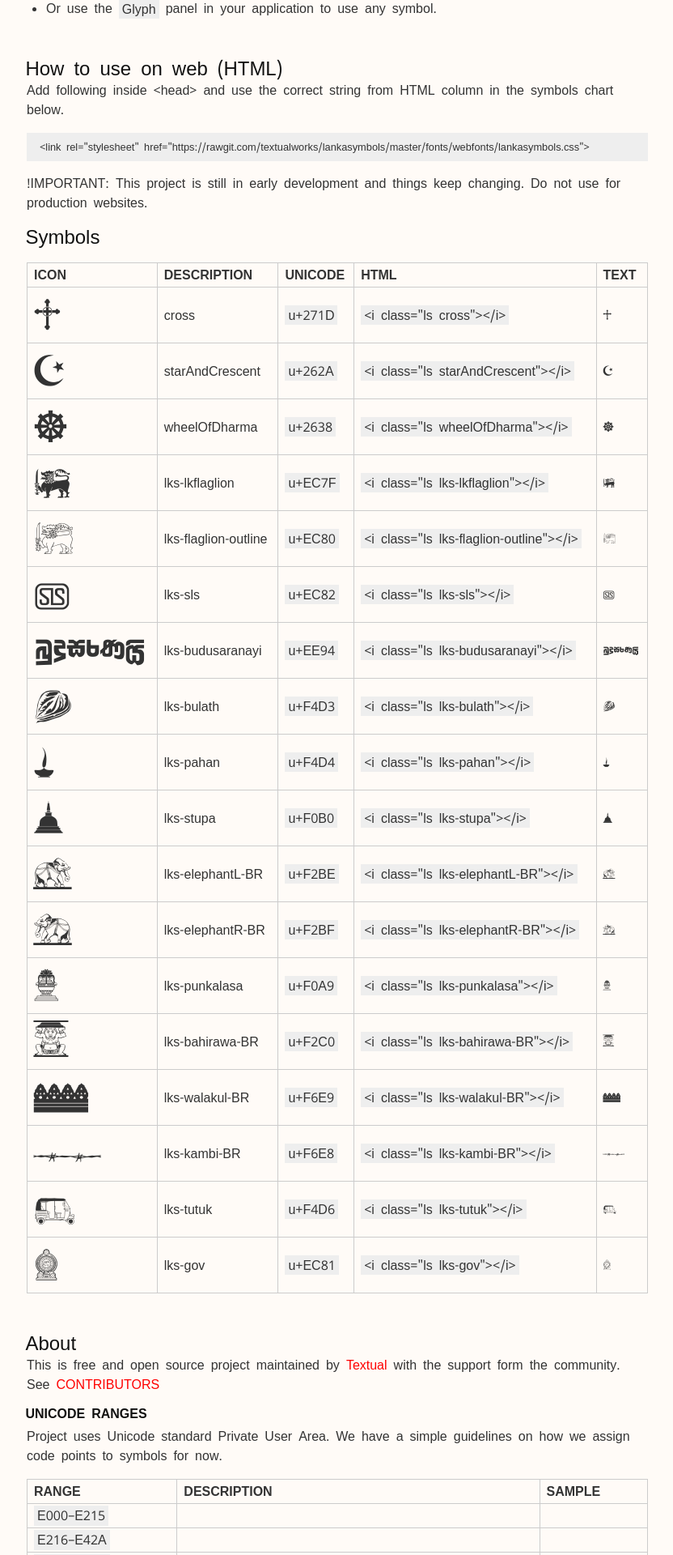
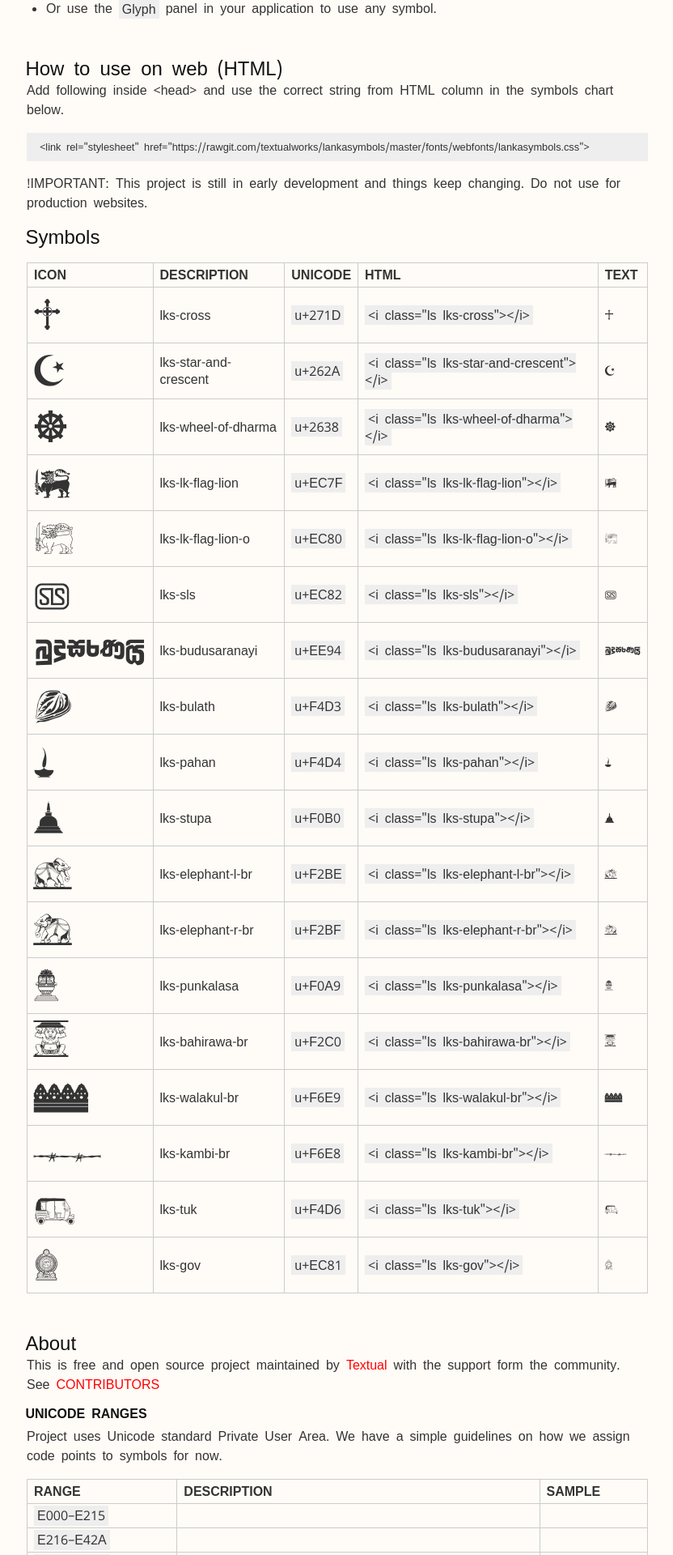
Before and after one commit to mooniak/lankasymbols, a Jekyll site: the page built from docs/index.md, in a window 1280 px wide. Shown: the part 688-2608 px from the top of the page at 81% size, without its empty margins (223-1055 px from the left). Built offline with Jekyll 4.4.1, drawn with Linux system fonts in a browser that asks for light colours; some web fonts are replaced.

Commit message:
css selectors refactored with better convention #1

```diff
--- a/docs/index.md
+++ b/docs/index.md
@@ -23,23 +23,23 @@
 
 | ICON                                | DESCRIPTION                  | UNICODE   |   HTML                                         | TEXT                                       |
 | :---                                |:-----                 | :-----    | :--------------------------------------------  |:--------------------------------------------  |
-| <i class="lks cross"></i> | cross |  `u+271D` |  `<i class="ls cross"></i>`| <span class="display-text">✝</span> |
-| <i class="lks starAndCrescent"></i> | starAndCrescent |  `u+262A` |  `<i class="ls starAndCrescent"></i>`| <span class="display-text">☪</span> |
-| <i class="lks wheelOfDharma"></i> | wheelOfDharma |  `u+2638` |  `<i class="ls wheelOfDharma"></i>`| <span class="display-text">☸</span> |
-| <i class="lks lks-lkflaglion"></i> | lks-lkflaglion |  `u+EC7F` |  `<i class="ls lks-lkflaglion"></i>`| <span class="display-text"></span> |
-| <i class="lks lks-flaglion-outline"></i> | lks-flaglion-outline |  `u+EC80` |  `<i class="ls lks-flaglion-outline"></i>`| <span class="display-text"></span> |
+| <i class="lks lks-cross"></i> | lks-cross |  `u+271D` |  `<i class="ls lks-cross"></i>`| <span class="display-text">✝</span> |
+| <i class="lks lks-star-and-crescent"></i> | lks-star-and-crescent |  `u+262A` |  `<i class="ls lks-star-and-crescent"></i>`| <span class="display-text">☪</span> |
+| <i class="lks lks-wheel-of-dharma"></i> | lks-wheel-of-dharma |  `u+2638` |  `<i class="ls lks-wheel-of-dharma"></i>`| <span class="display-text">☸</span> |
+| <i class="lks lks-lk-flag-lion"></i> | lks-lk-flag-lion |  `u+EC7F` |  `<i class="ls lks-lk-flag-lion"></i>`| <span class="display-text"></span> |
+| <i class="lks lks-lk-flag-lion-o"></i> | lks-lk-flag-lion-o |  `u+EC80` |  `<i class="ls lks-lk-flag-lion-o"></i>`| <span class="display-text"></span> |
 | <i class="lks lks-sls"></i> | lks-sls |  `u+EC82` |  `<i class="ls lks-sls"></i>`| <span class="display-text"></span> |
 | <i class="lks lks-budusaranayi"></i> | lks-budusaranayi |  `u+EE94` |  `<i class="ls lks-budusaranayi"></i>`| <span class="display-text"></span> |
 | <i class="lks lks-bulath"></i> | lks-bulath |  `u+F4D3` |  `<i class="ls lks-bulath"></i>`| <span class="display-text"></span> |
 | <i class="lks lks-pahan"></i> | lks-pahan |  `u+F4D4` |  `<i class="ls lks-pahan"></i>`| <span class="display-text"></span> |
 | <i class="lks lks-stupa"></i> | lks-stupa |  `u+F0B0` |  `<i class="ls lks-stupa"></i>`| <span class="display-text"></span> |
-| <i class="lks lks-elephantL-BR"></i> | lks-elephantL-BR |  `u+F2BE` |  `<i class="ls lks-elephantL-BR"></i>`| <span class="display-text"></span> |
-| <i class="lks lks-elephantR-BR"></i> | lks-elephantR-BR |  `u+F2BF` |  `<i class="ls lks-elephantR-BR"></i>`| <span class="display-text"></span> |
+| <i class="lks lks-elephant-l-br"></i> | lks-elephant-l-br |  `u+F2BE` |  `<i class="ls lks-elephant-l-br"></i>`| <span class="display-text"></span> |
+| <i class="lks lks-elephant-r-br"></i> | lks-elephant-r-br |  `u+F2BF` |  `<i class="ls lks-elephant-r-br"></i>`| <span class="display-text"></span> |
 | <i class="lks lks-punkalasa"></i> | lks-punkalasa |  `u+F0A9` |  `<i class="ls lks-punkalasa"></i>`| <span class="display-text"></span> |
-| <i class="lks lks-bahirawa-BR"></i> | lks-bahirawa-BR |  `u+F2C0` |  `<i class="ls lks-bahirawa-BR"></i>`| <span class="display-text"></span> |
-| <i class="lks lks-walakul-BR"></i> | lks-walakul-BR |  `u+F6E9` |  `<i class="ls lks-walakul-BR"></i>`| <span class="display-text"></span> |
-| <i class="lks lks-kambi-BR"></i> | lks-kambi-BR |  `u+F6E8` |  `<i class="ls lks-kambi-BR"></i>`| <span class="display-text"></span> |
-| <i class="lks lks-tutuk"></i> | lks-tutuk |  `u+F4D6` |  `<i class="ls lks-tutuk"></i>`| <span class="display-text"></span> |
+| <i class="lks lks-bahirawa-br"></i> | lks-bahirawa-br |  `u+F2C0` |  `<i class="ls lks-bahirawa-br"></i>`| <span class="display-text"></span> |
+| <i class="lks lks-walakul-br"></i> | lks-walakul-br |  `u+F6E9` |  `<i class="ls lks-walakul-br"></i>`| <span class="display-text"></span> |
+| <i class="lks lks-kambi-br"></i> | lks-kambi-br |  `u+F6E8` |  `<i class="ls lks-kambi-br"></i>`| <span class="display-text"></span> |
+| <i class="lks lks-tuk"></i> | lks-tuk |  `u+F4D6` |  `<i class="ls lks-tuk"></i>`| <span class="display-text"></span> |
 | <i class="lks lks-gov"></i> | lks-gov |  `u+EC81` |  `<i class="ls lks-gov"></i>`| <span class="display-text"></span> |
 
 
--- a/docs/webfonts/lankasymbols.css
+++ b/docs/webfonts/lankasymbols.css
@@ -20,21 +20,21 @@
     -moz-osx-font-smoothing:grayscale;
 }
 
-.starAndCrescent:before {content: "\262A";}
-.wheelOfDharma:before {content: "\2638";}
-.cross:before {content: "\271D";}
-.lks-lkflaglion:before {content: "\EC7F";}
-.lks-flaglion-outline:before {content: "\EC80";}
+.lks-star-and-crescent:before {content: "\262A";}
+.lks-wheel-of-dharma:before {content: "\2638";}
+.lks-cross:before {content: "\271D";}
+.lks-lk-flag-lion:before {content: "\EC7F";}
+.lks-lk-flag-lion-o:before {content: "\EC80";}
 .lks-gov:before {content: "\EC81";}
 .lks-sls:before {content: "\EC82";}
 .lks-budusaranayi:before {content: "\EE94";}
 .lks-punkalasa:before {content: "\F0A9";}
 .lks-stupa:before {content: "\F0B0";}
-.lks-elephantL-BR:before {content: "\F2BE";}
-.lks-elephantR-BR:before {content: "\F2BF";}
-.lks-bahirawa-BR:before {content: "\F2C0";}
+.lks-elephant-l-br:before {content: "\F2BE";}
+.lks-elephant-r-br:before {content: "\F2BF";}
+.lks-bahirawa-br:before {content: "\F2C0";}
 .lks-bulath:before {content: "\F4D3";}
 .lks-pahan:before {content: "\F4D4";}
-.lks-tutuk:before {content: "\F4D6";}
-.lks-kambi-BR:before {content: "\F6E8";}
-.lks-walakul-BR:before {content: "\F6E9";}
+.lks-tuk:before {content: "\F4D6";}
+.lks-kambi-br:before {content: "\F6E8";}
+.lks-walakul-br:before {content: "\F6E9";}
```
Also changed, not shown: fonts/webfonts/lankasymbols.css (+11 -11 lines).
